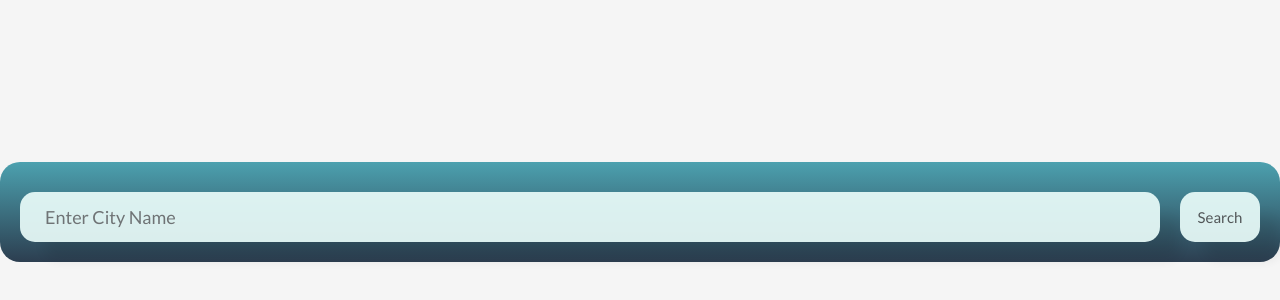
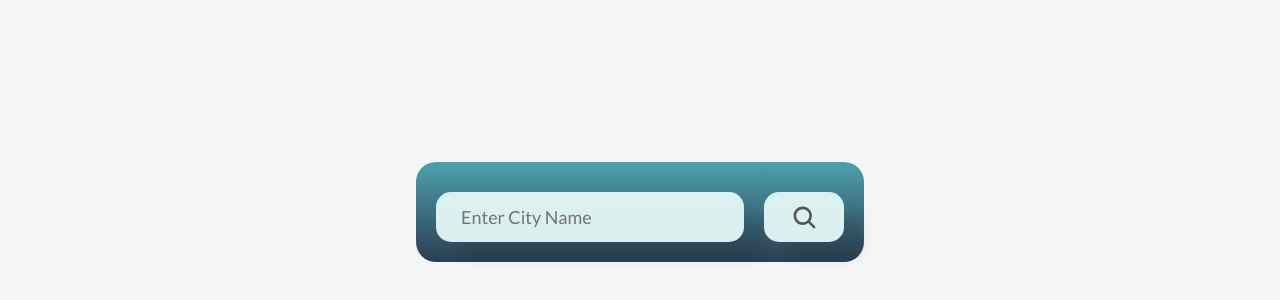
Before and after one commit to akshay-gopan/react-weather-app, a React (Vite) app: page / in a window 1280 px wide. Shown: the part 188-488 px from the top of the page. Built offline with nearby package versions, Linux system fonts and the light colour scheme.

Commit message:
Update App.jsx

```diff
--- a/src/App.jsx
+++ b/src/App.jsx
@@ -1,5 +1,6 @@
 import React from "react";
 import { useState } from "react";
+import { IoSearch } from "react-icons/io5";
 
 function App() {
   const [city, setCity] = useState("");
@@ -7,7 +8,7 @@ function App() {
   const [weatherImage, setWeatherImage] = useState("");
 
   function getWeather() {
-    const apiKey = import.meta.env.WEATHER_API_KEY;
+    const apiKey = import.meta.env.VITE_API_KEY;
     const url = `http://api.openweathermap.org/data/2.5/weather?q=${city}&appid=${apiKey}&units=metric`;
 
     fetch(url)
@@ -59,6 +60,7 @@ function App() {
   }
 
   return (
+    <div className="component">
     <div className="card">
       <div className="search">
         <input
@@ -67,7 +69,7 @@ function App() {
           value={city}
           onChange={(e) => setCity(e.target.value)}
         />
-        <button onClick={getWeather}>Search</button>
+        <button onClick={getWeather}><IoSearch size={27}/></button>
       </div>
       {weatherInfo && (
         <div className=" row">
@@ -97,6 +99,7 @@ function App() {
         </div>
       )}
     </div>
+    </div>
   );
 }
 
```
